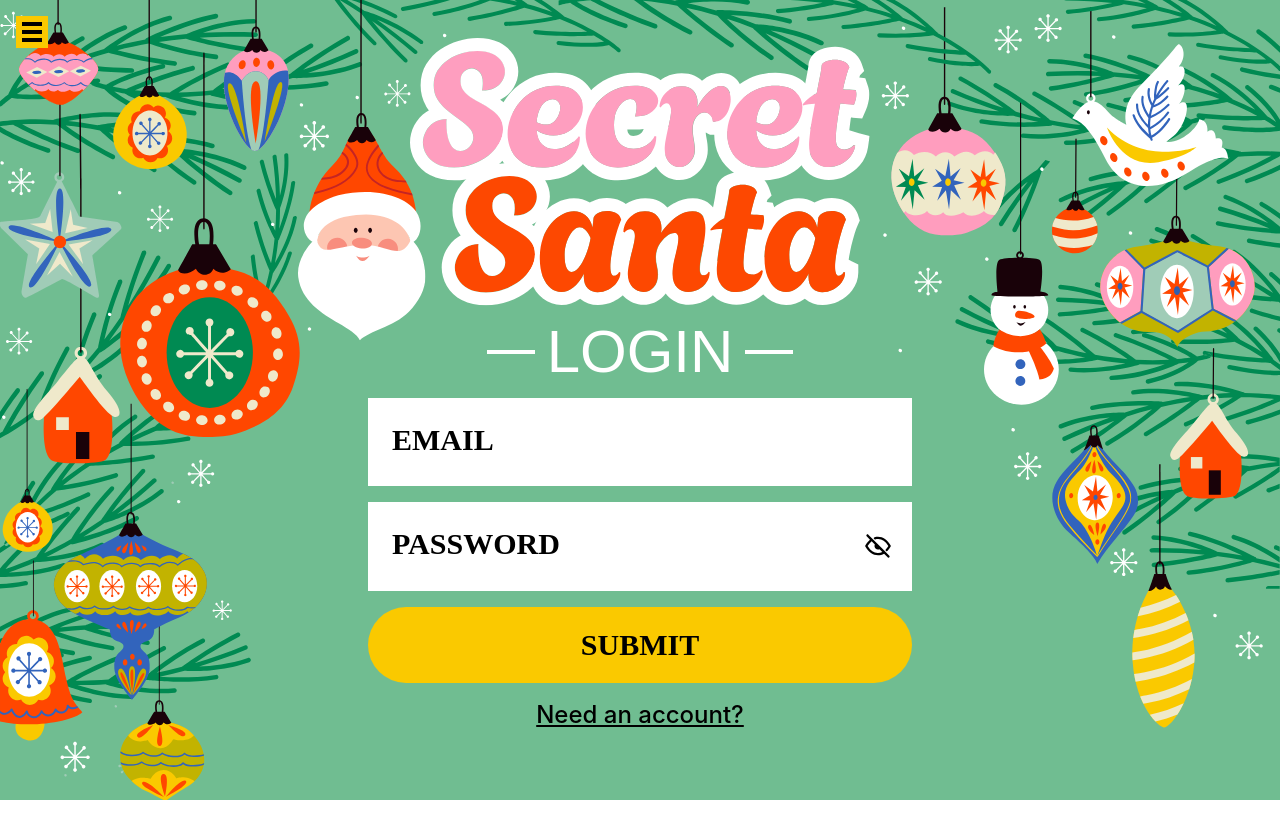
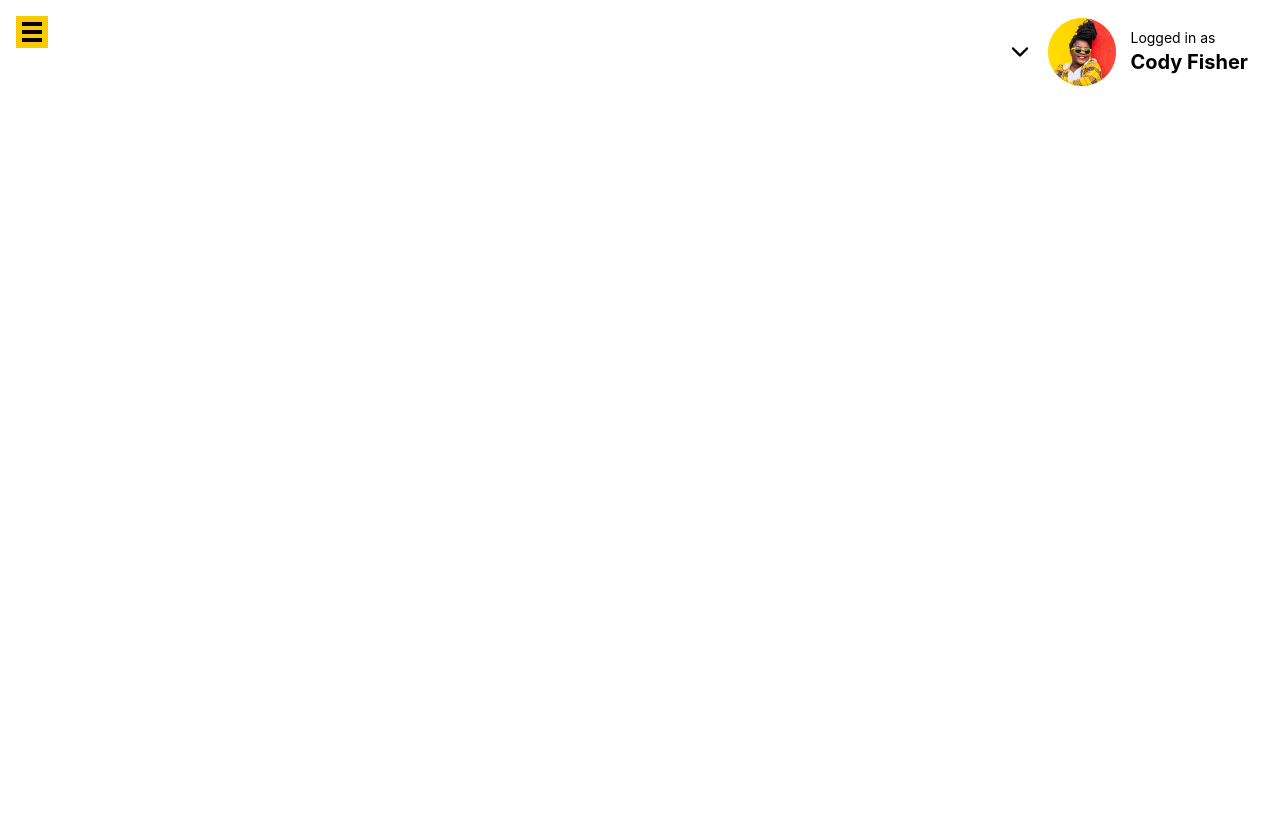
Before and after one commit to ccccchriz/advent-of-css-2023, a React (Vite) app: page / in a window 1280 px wide. Shown: the top 838 px of the page. After the commit the page ends 800 px from the top, so only its background shows below. Built offline with nearby package versions, Linux system fonts and the light colour scheme; a web font is replaced by a local one.

Commit message:
dropdown menu, day 9

```diff
--- a/src/App.tsx
+++ b/src/App.tsx
@@ -1,13 +1,17 @@
 import Footer from "./components/Footer/Footer.tsx";
 import Menu from "./components/Menu/Menu.tsx";
+import UserInfo from "./components/UserInfo/UserInfo.tsx";
 import Authentication from "./pages/authentication/Authentication.tsx";
 
 function App() {
   return (
     <>
       <Menu />
-      <Authentication type="login" />
-      <Footer />
+      <div className="flex w-full justify-end -ml-8 mt-4">
+        <UserInfo avatar="avatar/img/avatar-01.png" />
+      </div>
+      {/* <Authentication type="login" /> */}
+      {/* <Footer /> */}
     </>
   );
 }
--- a/src/components/Menu/Menu.tsx
+++ b/src/components/Menu/Menu.tsx
@@ -11,7 +11,6 @@ export default function Menu() {
       if (isExpanded == true && e.key == "Escape") {
         if (button.current != null) button.current.focus();
         setIsExpanded(false);
-      } else {
       }
     };
 
@@ -24,7 +23,7 @@ export default function Menu() {
     <>
       <div className="lg:max-w-md grid">
         <div
-          className={`p-4 z-50 right-0 md:left-0 ${
+          className={`p-4 z-50 right-0 md:left-0 w-min ${
             isExpanded ? "fixed" : "absolute"
           }`}
         >
--- /dev/null
+++ b/src/components/UserInfo/UserInfo.tsx
@@ -0,0 +1,73 @@
+import { useRef, useState, useEffect } from "react";
+import { Icon } from "../Icon/Icon.tsx";
+
+type UseInfoProp = {
+  avatar: string;
+};
+
+export default function UserInfo({ avatar }: UseInfoProp) {
+  const [isExpanded, setIsExpanded] = useState<boolean>(false);
+
+  const button = useRef<HTMLButtonElement>(null);
+
+  useEffect(() => {
+    const handleDisableMenu = (e: KeyboardEvent) => {
+      if (isExpanded == true && e.key == "Escape") {
+        if (button.current != null) button.current.focus();
+        setIsExpanded(false);
+      }
+    };
+
+    document.addEventListener("keydown", handleDisableMenu);
+
+    return () => {
+      document.removeEventListener("keydown", handleDisableMenu);
+    };
+  }, [isExpanded]);
+
+  return (
+    <>
+      <button
+        aria-expanded={isExpanded}
+        type="button"
+        className="flex items-center gap-3"
+        onClick={() => setIsExpanded((value) => !value)}
+        ref={button}
+      >
+        <Icon type="chevron" />
+        <img src={avatar} alt="" className="border-2 border-white"></img>
+        <p className="flex flex-col text-left font-sans">
+          <span className="sr-only">user options</span>
+          <span className="text-sm">Logged in as</span>
+          <strong className="text-xl">Cody Fisher</strong>
+        </p>
+      </button>
+      <nav
+        className={`top-24 right-6 bg-white p-4  ${
+          isExpanded ? "absolute" : "hidden"
+        }`}
+      >
+        <ul className="flex flex-col gap-3">
+          <li>
+            <a href="" className="flex gap-4 text-3xl font-condensed">
+              <Icon type="user" style="fill-pastelMagenta" />
+              <span>MY ACOOUNT</span>
+            </a>
+          </li>
+          <li>
+            <a href="" className="flex gap-4 text-3xl font-condensed">
+              <Icon type="calendar" style="fill-pastelMagenta" />
+              <span>MY EVENT</span>
+            </a>
+          </li>
+          <li>
+            <a href="" className="flex gap-4 text-3xl font-condensed">
+              <Icon type="logout" style="fill-pastelMagenta" />
+              <span>LOGOUT</span>
+            </a>
+          </li>
+        </ul>
+      </nav>
+    </>
+  );
+}
```
